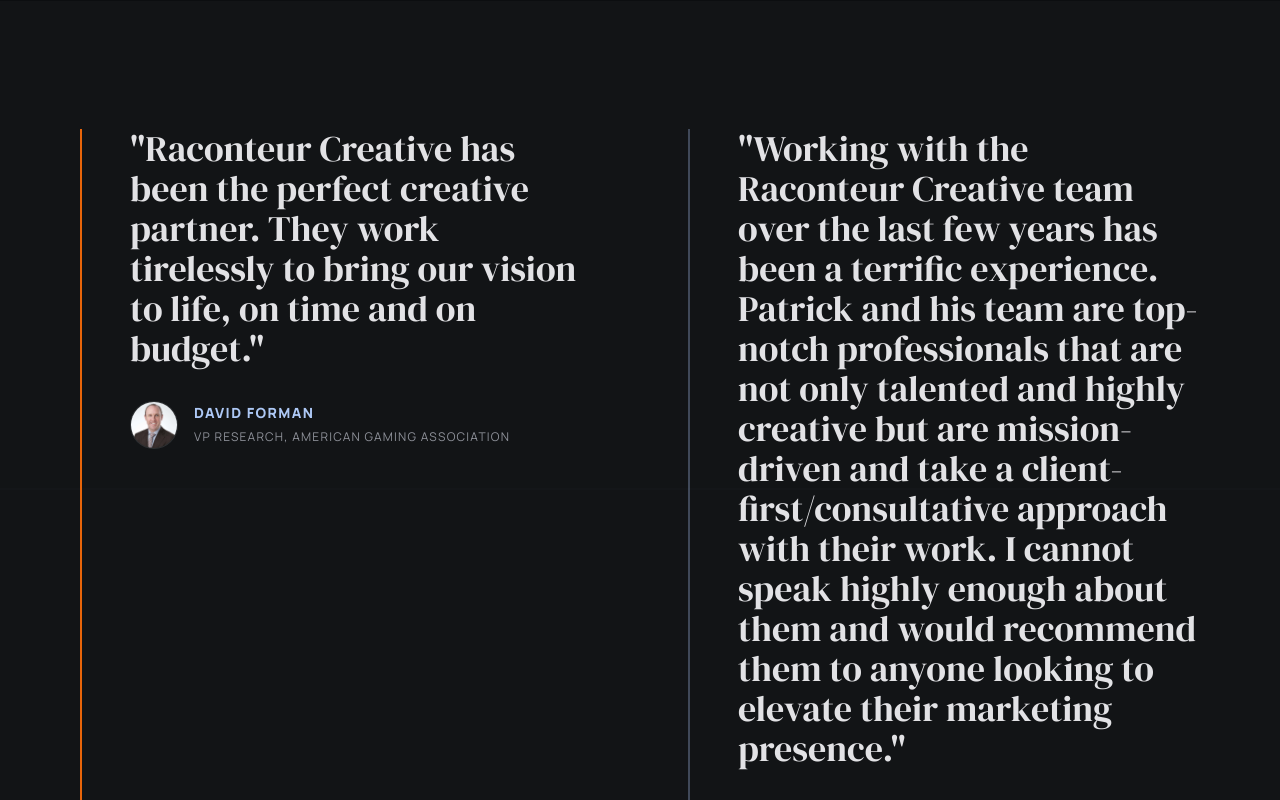
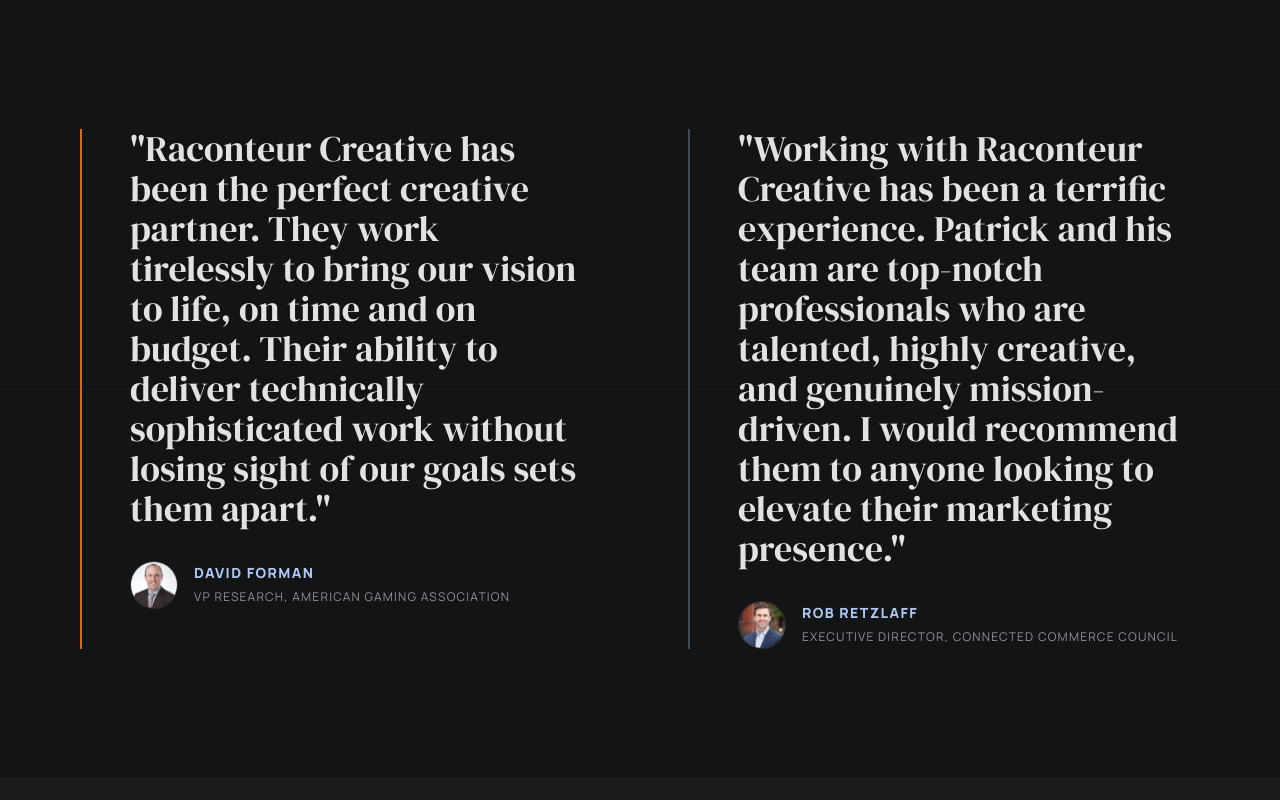
Before and after one commit to Raconteur-Creative/rc-site-redesign, a SvelteKit app: page / in a window 1280 px wide. Shown: the part 3420-4220 px from the top of the page. Built offline with nearby package versions, Linux system fonts and the light colour scheme.

Commit message:
Update testimonial quotes - add closing sentences to both David and Rob quotes

```diff
--- a/src/routes/+page.svelte
+++ b/src/routes/+page.svelte
@@ -355,7 +355,7 @@
 		<div class="absolute top-1/2 left-0 -translate-y-1/2 w-full h-px bg-outline-variant/10"></div>
 		<div class="max-w-7xl mx-auto relative z-10 grid md:grid-cols-2 gap-24">
 			<div class="border-l-2 border-secondary pl-12 flex flex-col gap-8">
-				<p class="font-headline text-3xl md:text-4xl text-on-surface leading-tight">"Raconteur Creative has been the perfect creative partner. They work tirelessly to bring our vision to life, on time and on budget."</p>
+				<p class="font-headline text-3xl md:text-4xl text-on-surface leading-tight">"Raconteur Creative has been the perfect creative partner. They work tirelessly to bring our vision to life, on time and on budget. Their ability to deliver technically sophisticated work without losing sight of our goals sets them apart."</p>
 				<div class="flex items-center gap-4">
 					<div class="w-12 h-12 rounded-full bg-surface-container-high border border-outline-variant/20 overflow-hidden">
 						<img alt="David Forman" class="w-full h-full object-cover" src="/davidforman.jpg" />
@@ -367,7 +367,7 @@
 				</div>
 			</div>
 			<div class="border-l-2 border-primary/30 pl-12 flex flex-col gap-8">
-				<p class="font-headline text-3xl md:text-4xl text-on-surface leading-tight">"Working with the Raconteur Creative team over the last few years has been a terrific experience. Patrick and his team are top-notch professionals that are not only talented and highly creative but are mission-driven and take a client-first/consultative approach with their work. I cannot speak highly enough about them and would recommend them to anyone looking to elevate their marketing presence."</p>
+				<p class="font-headline text-3xl md:text-4xl text-on-surface leading-tight">"Working with Raconteur Creative has been a terrific experience. Patrick and his team are top-notch professionals who are talented, highly creative, and genuinely mission-driven. I would recommend them to anyone looking to elevate their marketing presence."</p>
 				<div class="flex items-center gap-4">
 					<div class="w-12 h-12 rounded-full bg-surface-container-high border border-outline-variant/20 overflow-hidden">
 						<img alt="Rob Retzlaff" class="w-full h-full object-cover" src="/robretzlaff.jpg" />
```
